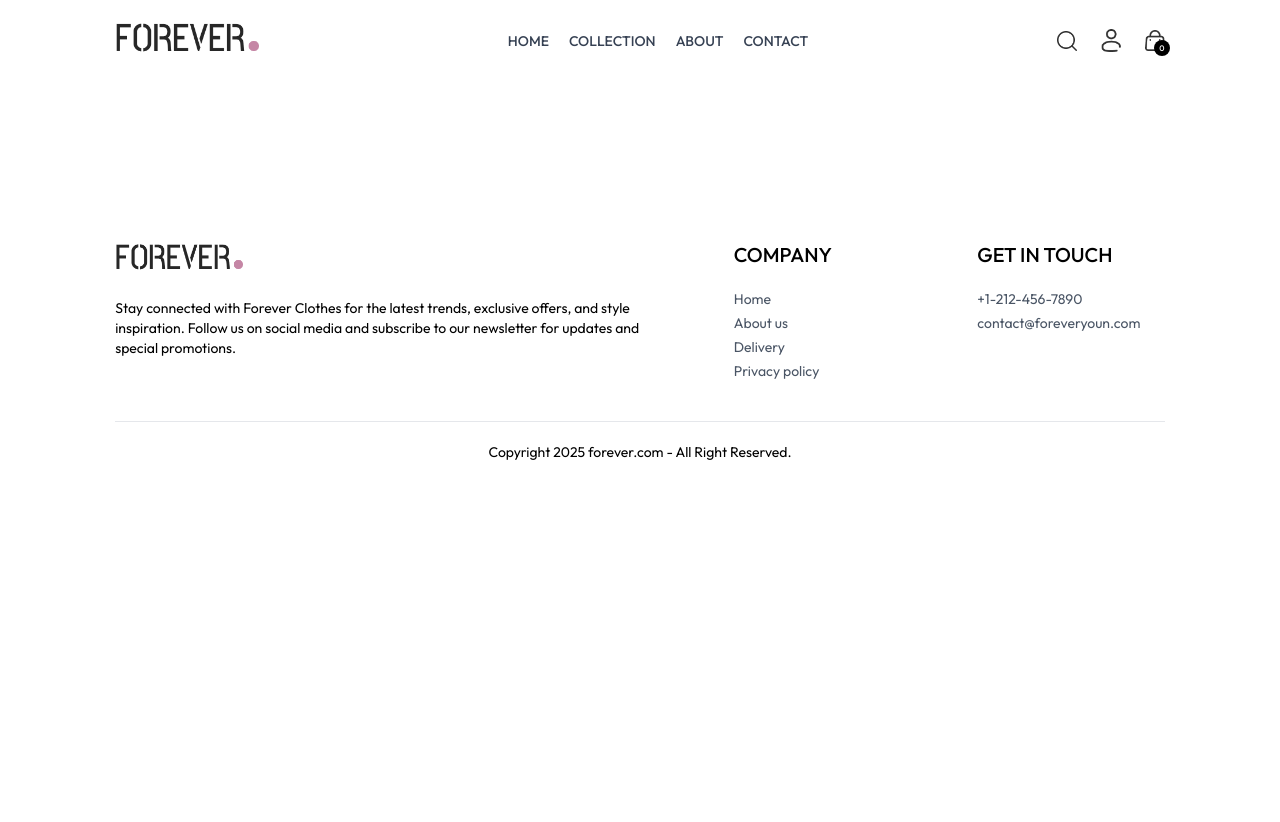
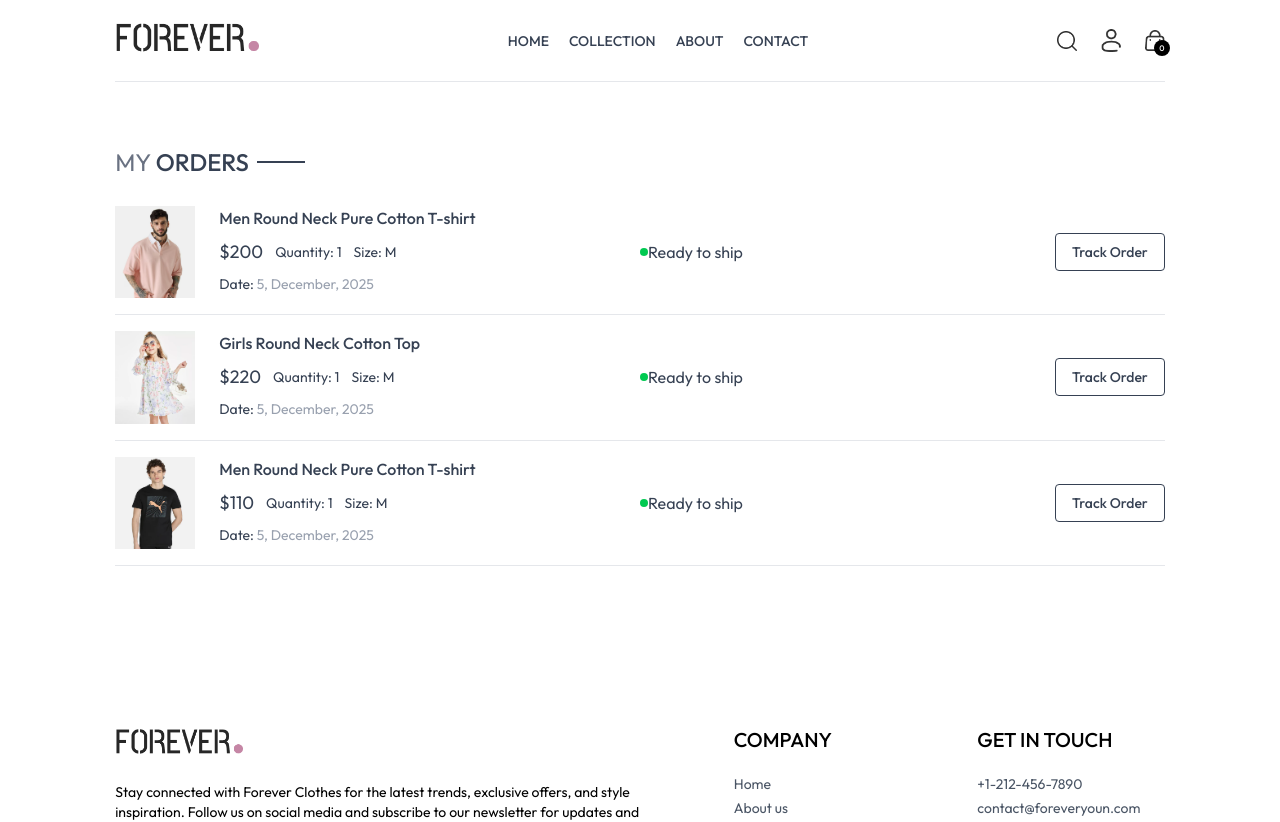
Before and after one commit to RubinaAkther/Forever-Ecommerce-Project, a React (Vite) app: page /orders in a window 1280 px wide. Shown: the top 822 px of the page. Before the commit the page ends 800 px from the top, so only its background shows below. Built offline with nearby package versions, Linux system fonts and the light colour scheme.

Commit message:
feat(order):Complete order page UI

```diff
--- a/src/pages/Orders.jsx
+++ b/src/pages/Orders.jsx
@@ -1,11 +1,55 @@
-import React from 'react'
+import { useContext } from 'react';
+import Title from '../components/Title';
+import { ShopContext } from '../context/ShopContext';
 
 const Orders = () => {
+  const { products, currency } = useContext(ShopContext);
   return (
-    <div>
+    <div className="border-t border-gray-200 pt-16">
+      <div className="text-2xl">
+        <Title main={'MY'} highlight={'ORDERS'} />
+      </div>
+      <div>
+        {products.slice(1, 4).map((item, index) => (
+          <div
+            key={index}
+            className="py-4  border-b border-gray-200 text-gray-700 flex flex-col md:flex-row md:items-center md:justify-between gap-4"
+          >
+            <div className="flex items-start gap-6 text-sm">
+              <img
+                className="w-16 sm:w-20"
+                src={item.image[0]}
+                alt="product image"
+              />
+              <div>
+                <p className="sm:text-base font-medium">{item.name}</p>
+                <div className="flex items-center gap-3 mt-2 text-gray-700">
+                  <p className="text-lg">
+                    {currency}
+                    {item.price}
+                  </p>
+                  <p>Quantity: 1</p>
+                  <p>Size: M</p>
+                </div>
+                <p className="mt-2">
+                  Date: <span className="text-gray-400">5, December, 2025</span>
+                </p>
+              </div>
+            </div>
+            <div className="md:w-1/2 flex justify-between">
+              <div className="flex items-center gap">
+                <p className="min-w-2 h-2 rounded-full bg-green-500"></p>
+                <p className="text-sm md:text-base">Ready to ship</p>
+              </div>
+              <button className="border px-4 py-2 text-sm font-medium rounded-sm cursor-pointer">
+                Track Order
+              </button>
+            </div>
+          </div>
+        ))}
+      </div>
+    </div>
+  );
+};
 
-    </div>
-  )
-}
-
-export default Orders
+export default Orders;
```
